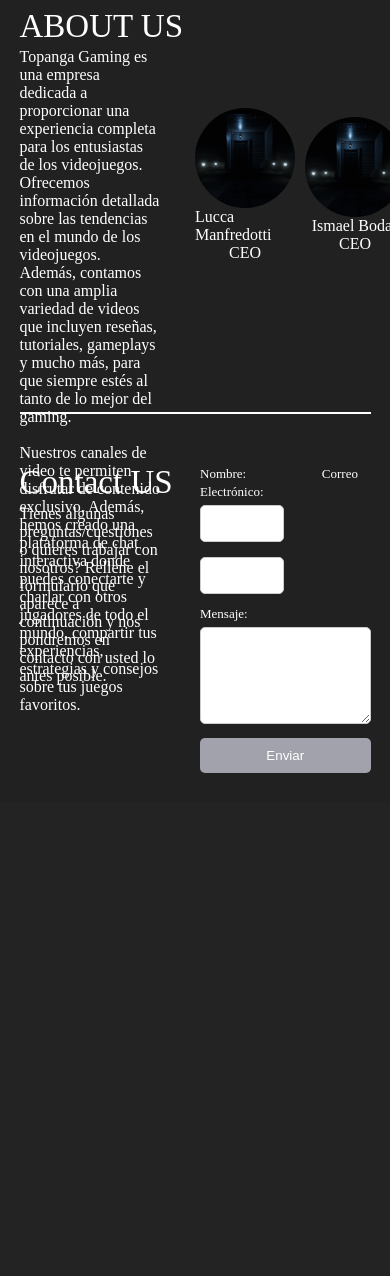
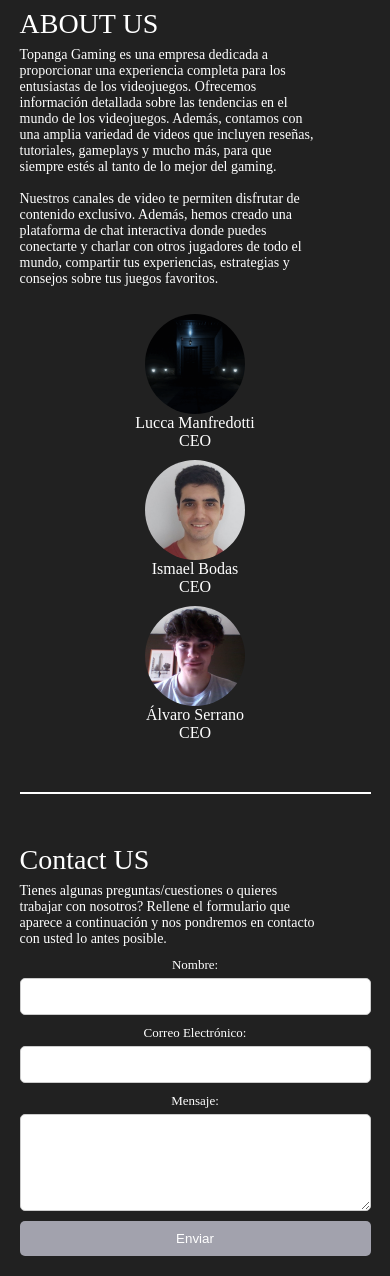
Before and after one commit to ismaelbd042/Topanga-Gaming, a PHP site: page /about_us.php in a window 390 px wide; the page is wider, and only the part inside the window is pictured. Shown: the part 70-1346 px from the top of that part. Before the commit the page ends 843 px from the top of that part, so only its background shows below. Run offline with PHP 8.4, Linux system fonts and the light colour scheme.

Commit message:
About us completo, creo carpeta fotos Nosotros

```diff
--- a/about_us/about_us.php
+++ b/about_us/about_us.php
@@ -18,17 +18,13 @@
             padding-top: 2%;
         }
 
-        /* .container_about_us * {
-            color: white;
-        } */
-
         .container_sobre_nosotros {
             width: 90%;
             display: flex;
             flex-direction: row;
-            height: 42vh;
+            height: auto;
             align-content: center;
-            justify-content: center;
+            justify-content: space-between;
             gap: 10px;
         }
 
@@ -36,18 +32,15 @@
             width: 90%;
             display: flex;
             flex-direction: row;
-            height: 40vh;
+            height: auto;
             align-content: center;
-            justify-content: center;
+            justify-content: space-between;
             gap: 10px;
         }
 
-        .texto_sobre_nosotros {
+        .texto_sobre_nosotros, .texto_contacto {
             width: 50%;
-        }
-
-        .texto_contacto {
-            width: 50%;
+            box-sizing: border-box;
         }
 
         .fotos_sobre_nosotros {
@@ -55,6 +48,7 @@
             display: grid;
             grid-template-columns: repeat(3, 1fr);
             gap: 10px;
+            box-sizing: border-box;
         }
 
         .formulario_contacto {
@@ -62,20 +56,14 @@
             display: flex;
             flex-direction: column;
             gap: 10px;
+            box-sizing: border-box;
         }
 
-        .titulo_sobre_nosotros,
-        .titulo_contacto {
+        .titulo_sobre_nosotros, .titulo_contacto {
             font-size: 33px;
         }
 
-        .desc_sobre_nosotros {
-            width: 85%;
-            font-size: 16px;
-            padding-top: 2%;
-        }
-
-        .desc_contacto {
+        .desc_sobre_nosotros, .desc_contacto {
             width: 85%;
             font-size: 16px;
             padding-top: 2%;
@@ -104,13 +92,25 @@
         }
 
         .formilario_width {
-            width: 49%;
+            width: 48%;
             padding: 10px;
             margin-top: 5px;
             margin-bottom: 10px;
             border-radius: 5px;
             border: 1px solid #ccc;
+            margin-left: 1%;
         }
+
+        .formilario_width3 {
+            width: 48%;
+            padding: 10px;
+            margin-top: 5px;
+            margin-bottom: 10px;
+            border-radius: 5px;
+            border: 1px solid #ccc;
+            margin-left: 9%;
+        }
+
         .formilario_width2 {
             width: 100%;
             padding: 10px;
@@ -135,10 +135,10 @@
         }
 
         .email_formulario {
-            margin-left: 42%;
             font-size: 13px;
             color: white;
         }
+
         .tamano_letra_formulario {
             font-size: 13px;
             color: white;
@@ -147,6 +147,56 @@
         hr {
             width: 90%;
             border: 1px solid white;
+        }
+
+        @media (max-width: 768px) {
+            .container_sobre_nosotros, .container_contacto {
+                flex-direction: column;
+                align-items: center;
+            }
+
+            .texto_sobre_nosotros, .texto_contacto, .fotos_sobre_nosotros, .formulario_contacto {
+                width: 100%;
+            }
+
+            .fotos_sobre_nosotros {
+                grid-template-columns: repeat(2, 1fr);
+                margin-top: 5%
+            }
+
+            .formulario_contacto div {
+                display: flex;
+                flex-direction: column; /* Colocar los campos uno debajo del otro */
+                align-items: center;
+                width: 100%;
+            }
+
+            .formulario_row {
+                width: 100%; /* Asegurar que el ancho sea del 100% */
+            }
+
+            .formilario_width, .formilario_width2, .formilario_width3 {
+                width: 100%; /* Ajustar el ancho al 100% */
+                margin-left: 0;
+            }
+
+            .email_formulario, .tamano_letra_formulario {
+                margin-left: 0; /* Eliminar el margen izquierdo */
+            }
+        }
+
+        @media (max-width: 480px) {
+            .titulo_sobre_nosotros, .titulo_contacto {
+                font-size: 28px;
+            }
+
+            .desc_sobre_nosotros, .desc_contacto {
+                font-size: 14px;
+            }
+
+            .fotos_sobre_nosotros {
+                grid-template-columns: 1fr;
+            }
         }
     </style>
 </head>
@@ -173,12 +223,12 @@
                     <span>CEO</span>
                 </div>
                 <div class="info_sobre_nosotros">
-                    <div class="img_nosotros"><img src="../img/Fondo Index.png" alt=""></div>
+                    <div class="img_nosotros"><img src="../img/Fotos Nosotros/ismael.png" alt=""></div>
                     <span>Ismael Bodas</span>
                     <span>CEO</span>
                 </div>
                 <div class="info_sobre_nosotros">
-                    <div class="img_nosotros"><img src="../img/Fondo Index.png" alt=""></div>
+                    <div class="img_nosotros"><img src="../img/Fotos Nosotros/alvaroFoto.png" alt=""></div>
                     <span>Álvaro Serrano</span>
                     <span>CEO</span>
                 </div>
@@ -192,12 +242,12 @@
             </div>
             <div class="formulario_contacto">
     <form id="contactForm">
-                    <div>
+        <div class="formulario_row">
             <label for="nombre" class="tamano_letra_formulario">Nombre:</label>
+            <input type="text" id="nombre" name="nombre" class="formilario_width3" required>
+        </div>
+        <div class="formulario_row">
             <label for="correo" class="email_formulario">Correo Electrónico:</label>
-                    </div>
-                    <div>
-                        <input type="text" id="nombre" name="nombre" class="formilario_width" required>
             <input type="email" id="correo" name="correo" class="formilario_width" required>
         </div>
         <div>
@@ -239,4 +289,4 @@
     <script src="../Index/script.js"></script>
 </body>
 
-</html>
+</html
```
Also changed, not shown: img/Fotos Nosotros/alvaroFoto.png (added), img/Fotos Nosotros/ismael.png (added). Lines whose indentation alone changed are shown as unchanged.
